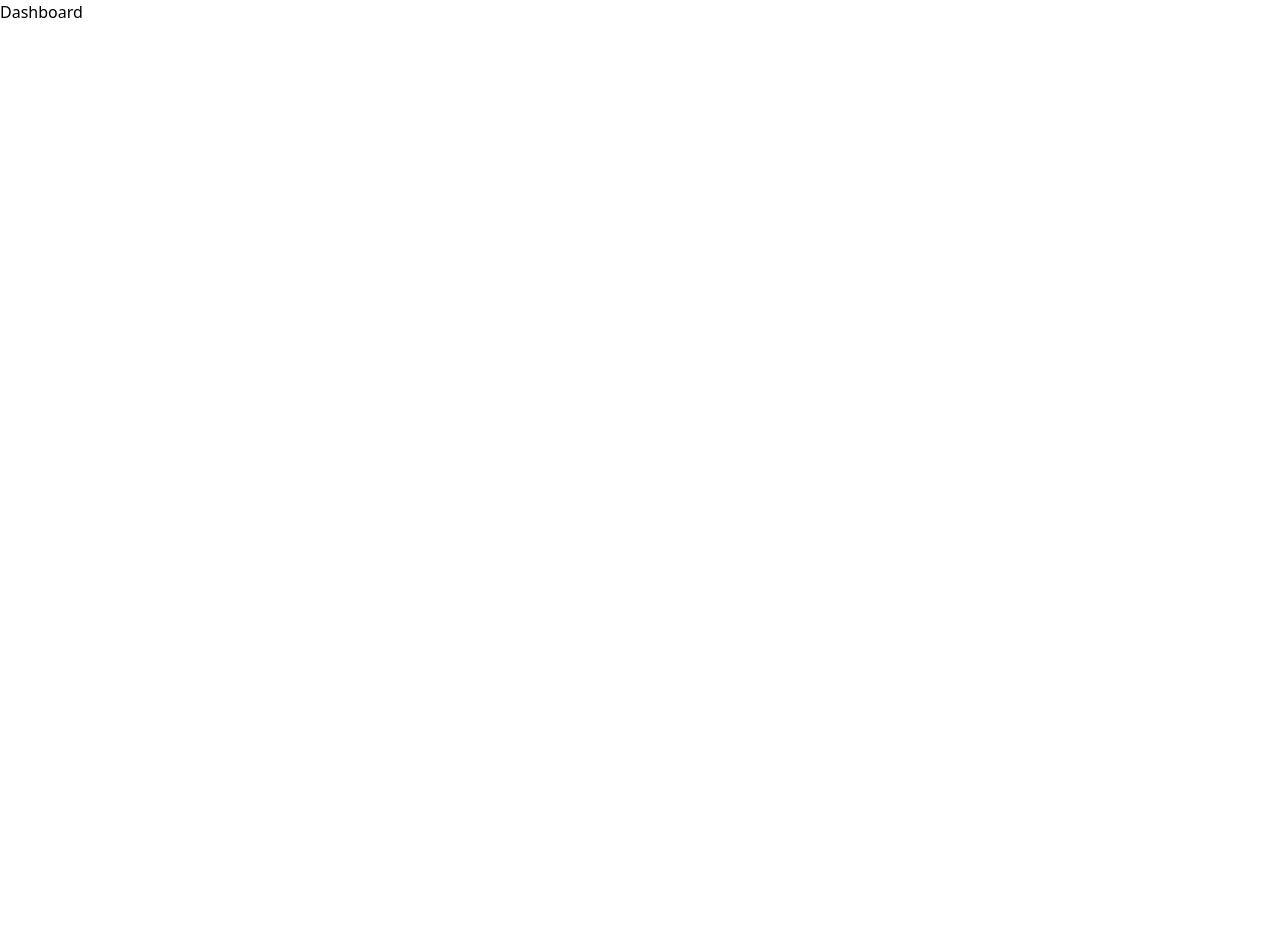
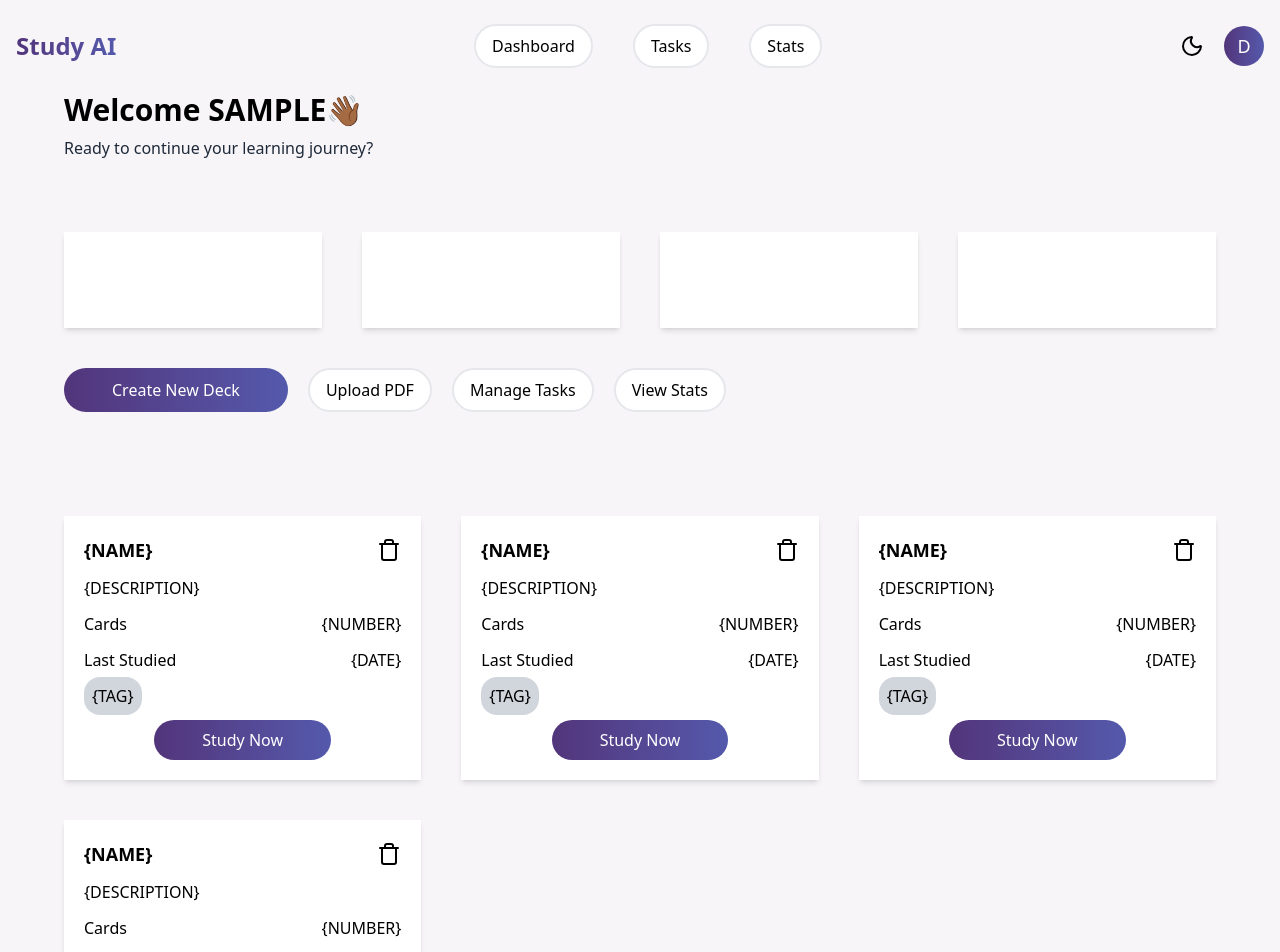
Before and after one commit to lateefaayesufu/flashCards, a React (Vite) app: page /dashboard in a window 1280 px wide. Shown: the top 952 px of the page. Before the commit the page ends 800 px from the top, so only its background shows below. Built offline with nearby package versions, Linux system fonts and the light colour scheme; sample sign-in values are in the browser's storage.

Commit message:
feat: dashboard layout

```diff
--- a/src/components/Navbar.jsx
+++ b/src/components/Navbar.jsx
@@ -1,19 +1,35 @@
 import { Moon } from "lucide-react";
 import Button from "./Button";
-const Navbar = function () {
+const Navbar = function ({ type = "primary" }) {
     return (
         <nav className="flex items-center justify-between w-full  px-4 py-6">
             <div className="bg-gradient-to-r from-[#52357B] to-[#5459AC] text-transparent bg-clip-text text-2xl font-bold">
                 Study AI
             </div>
-            <div className="flex items-center gap-3">
+
+            {type === "secondary" && (
+                <div className="flex gap-10">
+                    <Button type="link">Dashboard</Button>
+                    <Button type="link">Tasks</Button>
+                    <Button type="link">Stats</Button>
+                </div>
+            )}
+            <div className="flex items-center gap-5">
                 <button>
                     <Moon />
                 </button>
 
-                <Button type="link" to="/auth">
-                    Login
-                </Button>
+                {type === "primary" && (
+                    <Button type="link" to="/auth">
+                        Login
+                    </Button>
+                )}
+
+                {type === "secondary" && (
+                    <button className="w-10 h-10 bg-gradient-to-r from-[#52357B] to-[#5459AC] text-white text-lg cursor-pointer    flex  rounded-full items-center justify-center ">
+                        D
+                    </button>
+                )}
             </div>
         </nav>
     );
--- a/src/pages/Dashboard.jsx
+++ b/src/pages/Dashboard.jsx
@@ -1,6 +1,8 @@
 import { useNavigate } from "react-router";
 import { toast } from "react-toastify";
-
+import Navbar from "../components/Navbar";
+import Button from "../components/Button";
+import { Delete, Trash } from "lucide-react";
 const Dashboard = ({ user, userIsLoading }) => {
     console.log(userIsLoading);
     const navigate = useNavigate();
@@ -19,7 +21,142 @@ const Dashboard = ({ user, userIsLoading }) => {
         navigateAway();
     }
 
-    return <div>Dashboard</div>;
+    return (
+        <div className="bg-[#f7f5f8]">
+            <Navbar type="secondary" />
+
+            <div className="max-w-[90vw] mx-auto flex items-center flex-col justify-center gap-10">
+                <div className="flex flex-col sm:flex-row justify-between   w-full items-start sm:items-center gap-4 mb-8">
+                    <div>
+                        <h1 className="text-3xl font-bold mb-2">
+                            Welcome {user.name?.split(" ")[0].toUpperCase()}👋🏾
+                        </h1>
+                        <p className="text-gray-800">
+                            Ready to continue your learning journey?
+                        </p>
+                    </div>
+                </div>
+
+                <div className="flex gap-10 w-full">
+                    <div className="basis-1/4  shadow-md px-14 py-12 bg-white   "></div>
+                    <div className="basis-1/4   shadow-md px-14 py-12 bg-white "></div>
+                    <div className="basis-1/4   shadow-md px-14 py-12 bg-white "></div>
+                    <div className="basis-1/4   shadow-md px-14 py-12 bg-white  "></div>
+                </div>
+
+                <div className="flex w-full gap-5">
+                    <Button type="button">Create New Deck</Button>
+                    <Button type="link">Upload PDF</Button>
+                    <Button type="link">Manage Tasks</Button>
+                    <Button type="link">View Stats</Button>
+                </div>
+
+                <div>
+                    {/* TODO Fix the input element or remove it */}
+                    <input type="text" />
+                </div>
+
+                <div className="w-full gap-10 grid grid-cols-3">
+                    <div className=" p-5 bg-white shadow-md flex flex-col gap-3">
+                        <div className="flex justify-between">
+                            <span className="font-bold text-lg">{`{NAME}`}</span>
+                            <button>
+                                <Trash />
+                            </button>
+                        </div>
+                        <div>{`{DESCRIPTION}`}</div>
+                        <div className="flex justify-between">
+                            <span>Cards</span>
+                            <span>{`{NUMBER}`}</span>
+                        </div>
+                        <div className="flex justify-between">
+                            <span>Last Studied</span>
+                            <span>{`{DATE}`}</span>
+                        </div>
+                        <div>
+                            <span className="p-2 bg-gray-300 rounded-2xl">{`{TAG}`}</span>
+                        </div>
+                        <div className="flex items-center justify-center">
+                            {/* Edit button style */}
+                            <Button type="button">Study Now</Button>
+                        </div>
+                    </div>
+                    <div className=" p-5 bg-white shadow-md flex flex-col gap-3">
+                        <div className="flex justify-between">
+                            <span className="font-bold text-lg">{`{NAME}`}</span>
+                            <button>
+                                <Trash />
+                            </button>
+                        </div>
+                        <div>{`{DESCRIPTION}`}</div>
+                        <div className="flex justify-between">
+                            <span>Cards</span>
+                            <span>{`{NUMBER}`}</span>
+                        </div>
+                        <div className="flex justify-between">
+                            <span>Last Studied</span>
+                            <span>{`{DATE}`}</span>
+                        </div>
+                        <div>
+                            <span className="p-2 bg-gray-300 rounded-2xl">{`{TAG}`}</span>
+                        </div>
+                        <div className="flex items-center justify-center">
+                            {/* Edit button style */}
+                            <Button type="button">Study Now</Button>
+                        </div>
+                    </div>
+                    <div className=" p-5 bg-white shadow-md flex flex-col gap-3">
+                        <div className="flex justify-between">
+                            <span className="font-bold text-lg">{`{NAME}`}</span>
+                            <button>
+                                <Trash />
+                            </button>
+                        </div>
+                        <div>{`{DESCRIPTION}`}</div>
+                        <div className="flex justify-between">
+                            <span>Cards</span>
+                            <span>{`{NUMBER}`}</span>
+                        </div>
+                        <div className="flex justify-between">
+                            <span>Last Studied</span>
+                            <span>{`{DATE}`}</span>
+                        </div>
+                        <div>
+                            <span className="p-2 bg-gray-300 rounded-2xl">{`{TAG}`}</span>
+                        </div>
+                        <div className="flex items-center justify-center">
+                            {/* Edit button style */}
+                            <Button type="button">Study Now</Button>
+                        </div>
+                    </div>
+                    <div className=" p-5 bg-white shadow-md flex flex-col gap-3">
+                        <div className="flex justify-between">
+                            <span className="font-bold text-lg">{`{NAME}`}</span>
+                            <button>
+                                <Trash />
+                            </button>
+                        </div>
+                        <div>{`{DESCRIPTION}`}</div>
+                        <div className="flex justify-between">
+                            <span>Cards</span>
+                            <span>{`{NUMBER}`}</span>
+                        </div>
+                        <div className="flex justify-between">
+                            <span>Last Studied</span>
+                            <span>{`{DATE}`}</span>
+                        </div>
+                        <div>
+                            <span className="p-2 bg-gray-300 rounded-2xl">{`{TAG}`}</span>
+                        </div>
+                        <div className="flex items-center justify-center">
+                            {/* Edit button style */}
+                            <Button type="button">Study Now</Button>
+                        </div>
+                    </div>
+                </div>
+            </div>
+        </div>
+    );
 };
 
 export default Dashboard;
```
